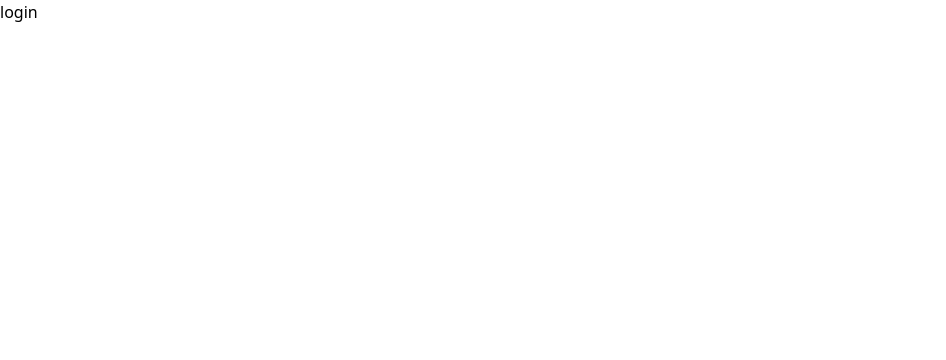
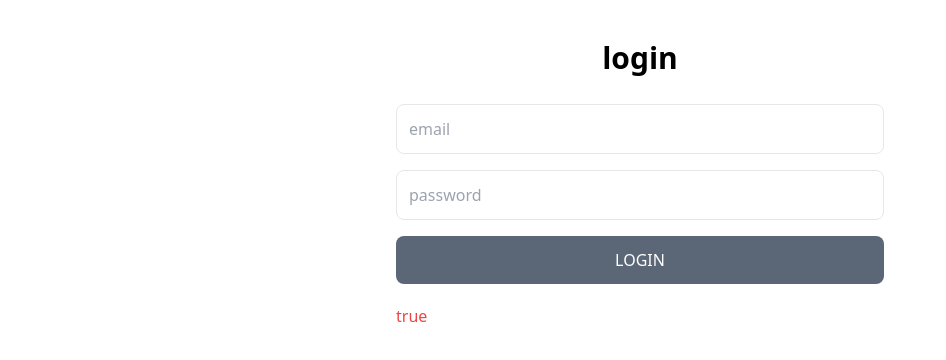
Before and after one commit to 4727yesuraju/user-management, a React (Create React App) app: page / in a window 1280 px wide. Shown: the top 360 px of the page, without its empty margins (0-946 px from the left). Built offline with nearby package versions, Linux system fonts and the light colour scheme.

Commit message:
login ui is created

```diff
--- a/src/pages/Login.js
+++ b/src/pages/Login.js
@@ -1,10 +1,50 @@
-import React from 'react'
+import React, { useState } from 'react'
 
 function Login() {
+
+    const [inputs,setInputs] = useState({
+        email : "",
+        password : ""
+    })
+    const handleChange = (e)=>{
+         setInputs({...inputs,[e.target.id] : e.target.value});
+    }
+
+    const handleSubmit = ()=>{
+
+    }
+
+    const [loading,error] = [true,"true"];
   return (
-    <div>
-      login
-    </div>
+    <div className='p-3 max-w-lg mx-auto'>
+    <h1 className='text-3xl text-center font-semibold my-7'>login</h1>
+    <form onSubmit={handleSubmit} className='flex flex-col gap-4'>
+      <input
+        type='email'
+        placeholder='email'
+        className='border p-3 rounded-lg'
+        id='email'
+        value={inputs.email}
+        onChange={handleChange}
+      />
+      <input
+        type='password'
+        placeholder='password'
+        className='border p-3 rounded-lg'
+        id='password'
+        value = {inputs.password}
+        onChange={handleChange}
+      />
+
+      <button
+        disabled={loading}
+        className='bg-slate-700 text-white p-3 rounded-lg uppercase hover:opacity-95 disabled:opacity-80'
+      >
+        {!loading ? 'Loading...' : 'login'}
+      </button>
+    </form>
+    {error && <p className='text-red-500 mt-5'>{error}</p>}
+  </div>
   )
 }
 
```
